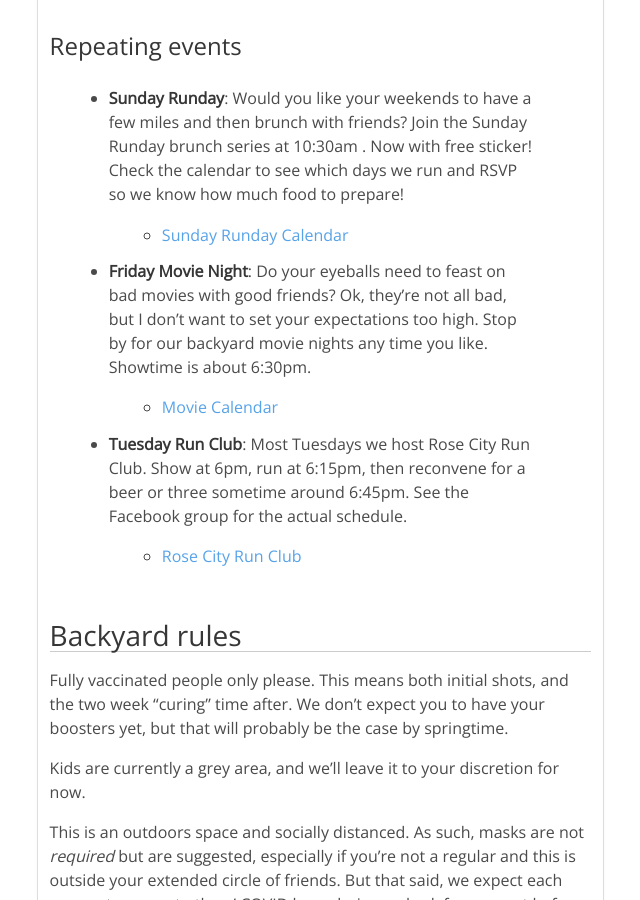
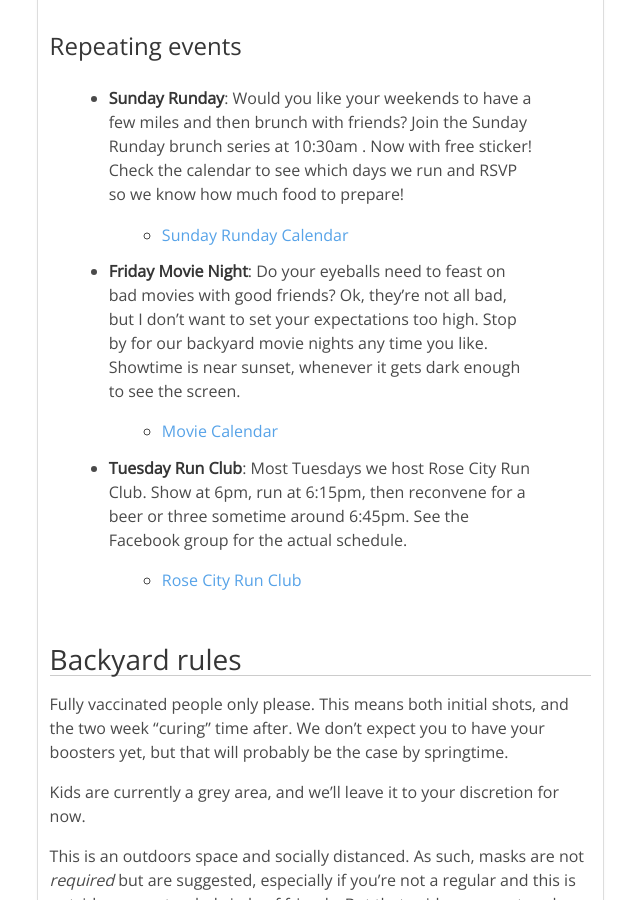
Before and after one commit to binford2k/binford2k.com, a Jekyll site: the page built from backyard.md, in a window 1280 px wide and 900 px high, scrolled down 1099 px. Shown: the whole window, without its empty margins (178-818 px from the left). Built offline with Jekyll 4.4.1, drawn with Linux system fonts in a browser that asks for light colours; comment, search, counter and statistics services are not loaded.

Commit message:
update movie time

```diff
--- a/backyard.md
+++ b/backyard.md
@@ -34,7 +34,7 @@ for you to pick your own distance; 5k, 10k, 15k, 20k!
 ### Repeating events
 * **Sunday Runday**: Would you like your weekends to have a few miles and then brunch with friends? Join the Sunday Runday brunch series at 10:30am . Now with free sticker! Check the calendar to see which days we run and RSVP so we know how much food to prepare!
   * [Sunday Runday Calendar](https://docs.google.com/spreadsheets/d/1vaZP-1-Cidej-ZpI9iUCag8tfy696miAw6JF9BaVmnc/edit?usp=sharing)
-* **Friday Movie Night**: Do your eyeballs need to feast on bad movies with good friends? Ok, they're not all bad, but I don't want to set your expectations too high. Stop by for our backyard movie nights any time you like. Showtime is about 6:30pm.
+* **Friday Movie Night**: Do your eyeballs need to feast on bad movies with good friends? Ok, they're not all bad, but I don't want to set your expectations too high. Stop by for our backyard movie nights any time you like. Showtime is near sunset, whenever it gets dark enough to see the screen.
   * [Movie Calendar](https://docs.google.com/spreadsheets/d/1dvS1hVPiwiNV6u1ZhoIPTQc-Wa7ub_-LjHFjCoU8Yeo/edit?usp=sharing)
 * **Tuesday Run Club**: Most Tuesdays we host Rose City Run Club. Show at 6pm, run at 6:15pm, then reconvene for a beer or three sometime around 6:45pm. See the Facebook group for the actual schedule.
   * [Rose City Run Club](https://www.facebook.com/groups/RoseCityRunClub)
```
